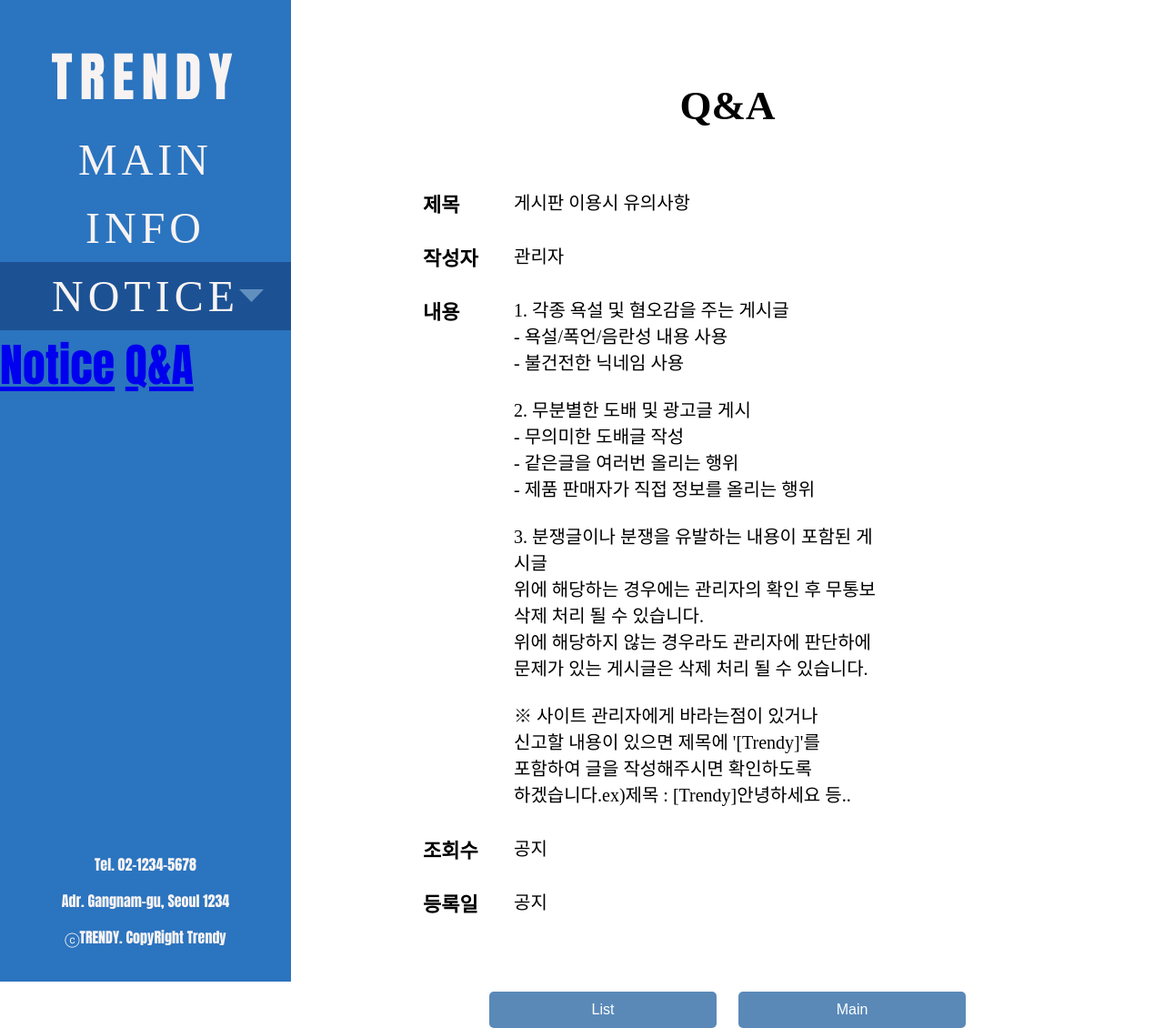
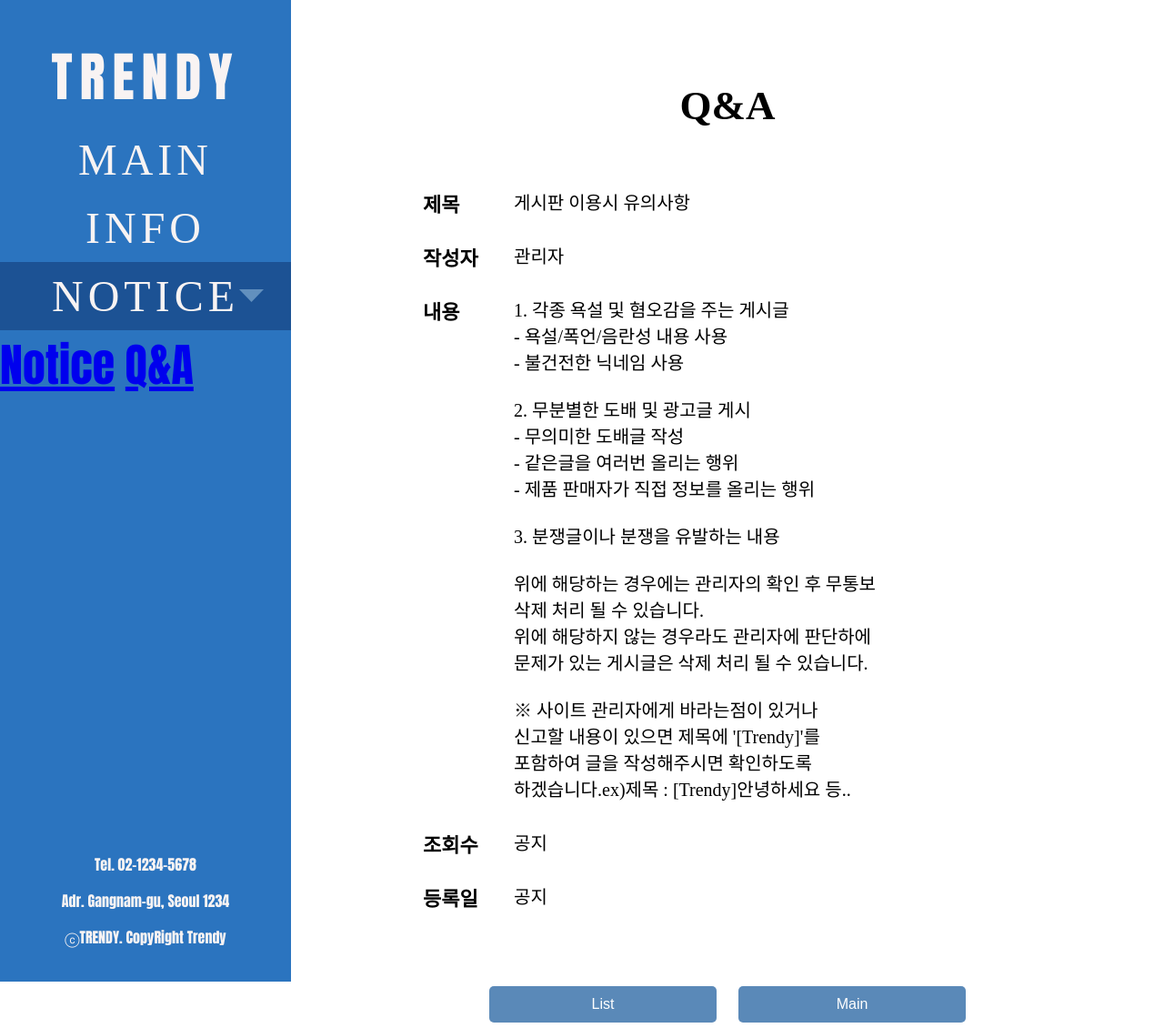
Before and after one commit to wnsals411/Trendy-New, a Django app: a page that uses trendy/templates/notice/qnanotice.html in a window 1280 px wide. Shown: the whole page at 91% size. Run offline with Django 3.2, Linux system fonts and the light colour scheme.

Commit message:
qna notice

```diff
--- a/trendy/templates/notice/qnanotice.html
+++ b/trendy/templates/notice/qnanotice.html
@@ -204,8 +204,8 @@
             </br>
                 2. 무분별한 도배 및 광고글 게시</br>  - 무의미한 도배글 작성</br>  - 같은글을 여러번 올리는 행위</br>  - 제품 판매자가 직접 정보를 올리는 행위
             </br></br>
-                3. 분쟁글이나 분쟁을 유발하는 내용이 포함된 게시글
-            </br>
+                3. 분쟁글이나 분쟁을 유발하는 내용
+            </br></br>
                 위에 해당하는 경우에는 관리자의 확인 후 무통보 삭제 처리 될 수 있습니다.</br>
                 위에 해당하지 않는 경우라도 관리자에 판단하에 문제가 있는 게시글은 삭제 처리 될 수 있습니다.</br>
             </br>
```
